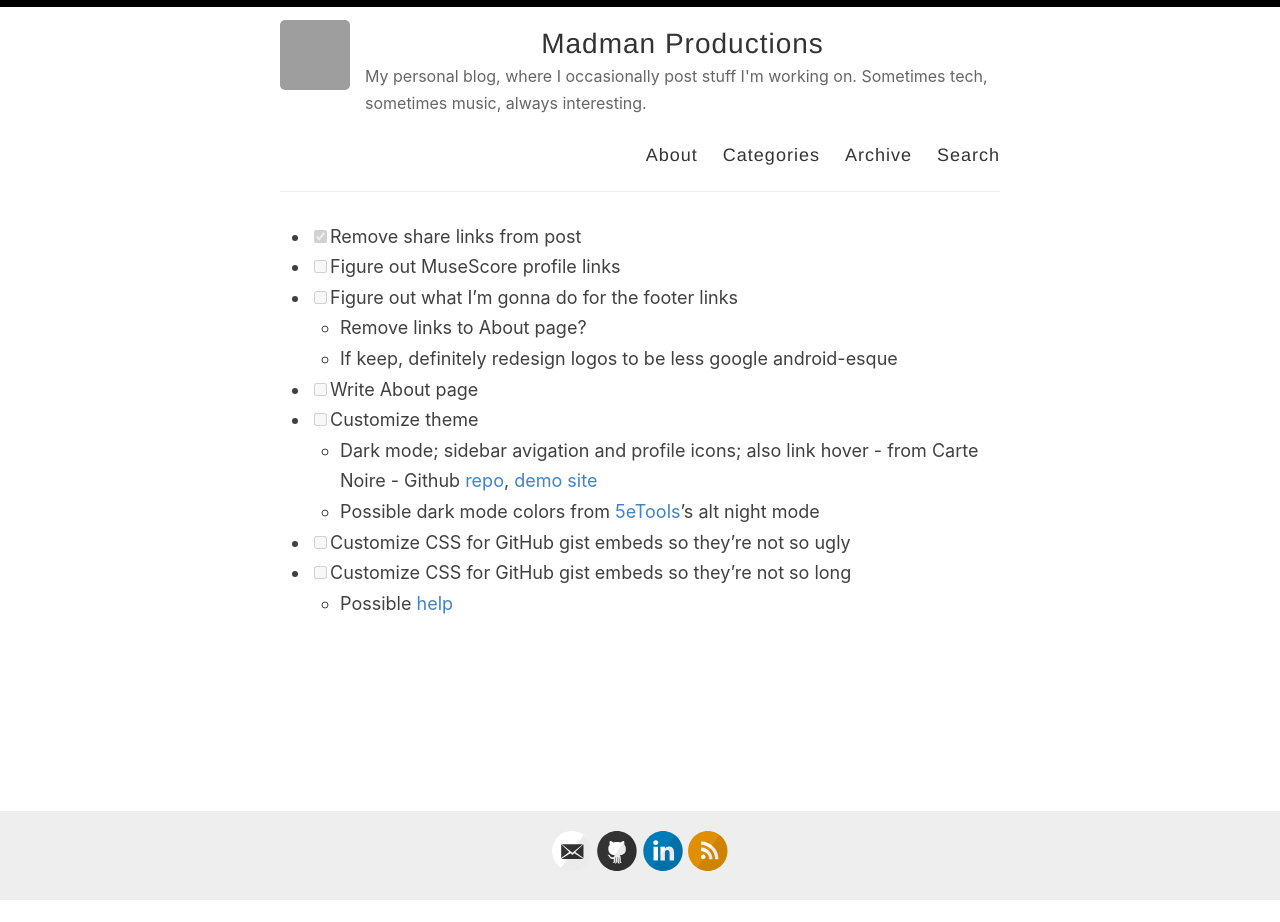
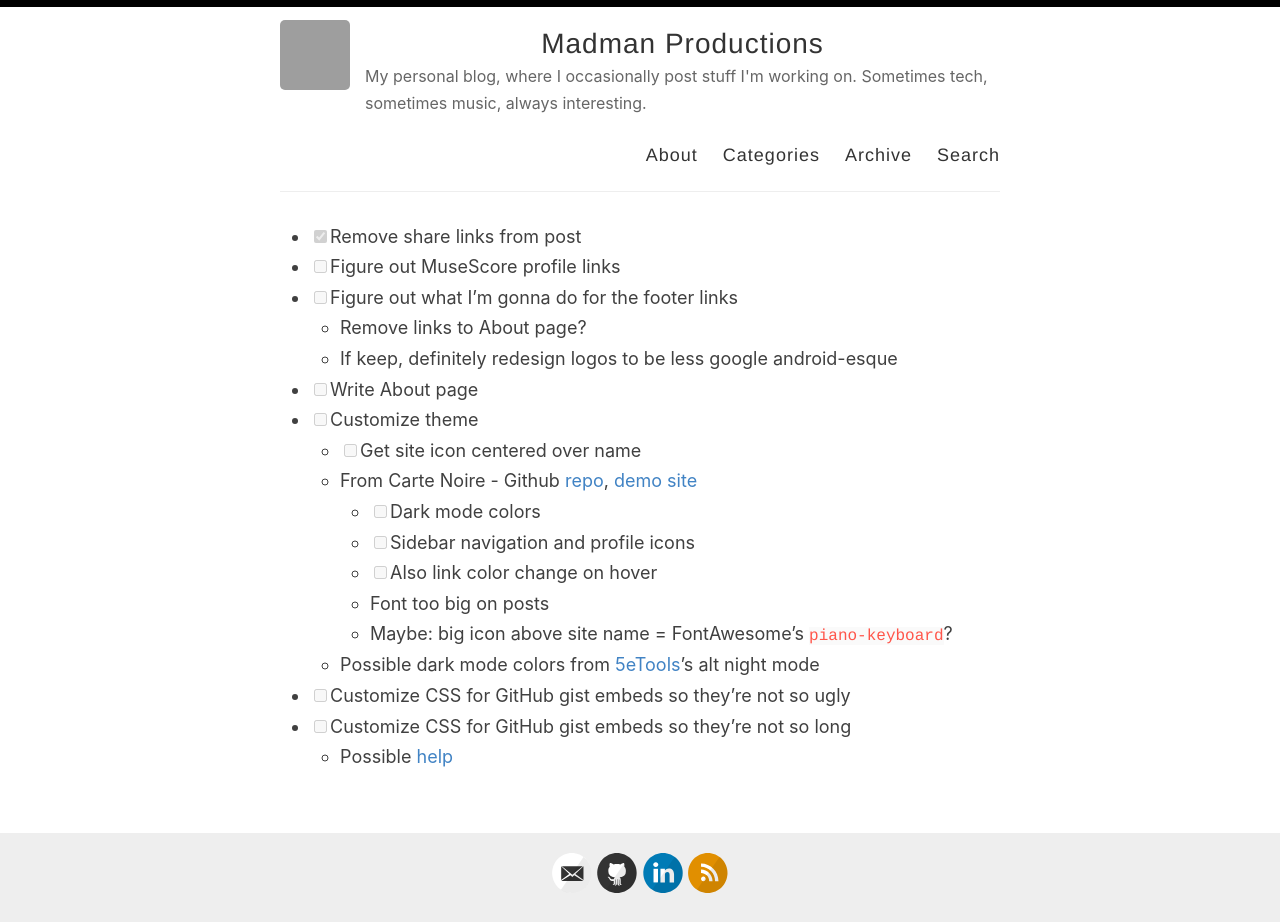
Before and after one commit to jpcranford/jpcranford.github.io, a Jekyll site: the page built from todos.md, in a window 1280 px wide. Built offline with Jekyll 4.4.1, drawn with Linux system fonts in a browser that asks for light colours; our own code applies the rules of GitHub Pages for plain Markdown files; before the commit the page ends 901 px from its top, so only the background shows below that; grey boxes are pictures that could not be loaded.

Commit message:
Update todos.md

```diff
--- a/todos.md
+++ b/todos.md
@@ -5,7 +5,13 @@
     - If keep, definitely redesign logos to be less google android-esque
 - [ ] Write About page
 - [ ] Customize theme
-    - Dark mode; sidebar avigation and profile icons; also link hover - from Carte Noire - Github [repo](https://github.com/jacobtomlinson/carte-noire), [demo site](http://carte-noire.jacobtomlinson.co.uk)
+    - [ ] Get site icon centered over name
+    - From Carte Noire - Github [repo](https://github.com/jacobtomlinson/carte-noire), [demo site](http://carte-noire.jacobtomlinson.co.uk)
+        - [ ] Dark mode colors
+        - [ ] Sidebar navigation and profile icons
+        - [ ] Also link color change on hover
+        - Font too big on posts
+        - Maybe: big icon above site name = FontAwesome's `piano-keyboard`?
     - Possible dark mode colors from [5eTools](https://5e.tools/index.html)'s alt night mode
 - [ ] Customize CSS for GitHub gist embeds so they're not so ugly
 - [ ] Customize CSS for GitHub gist embeds so they're not so long
```
